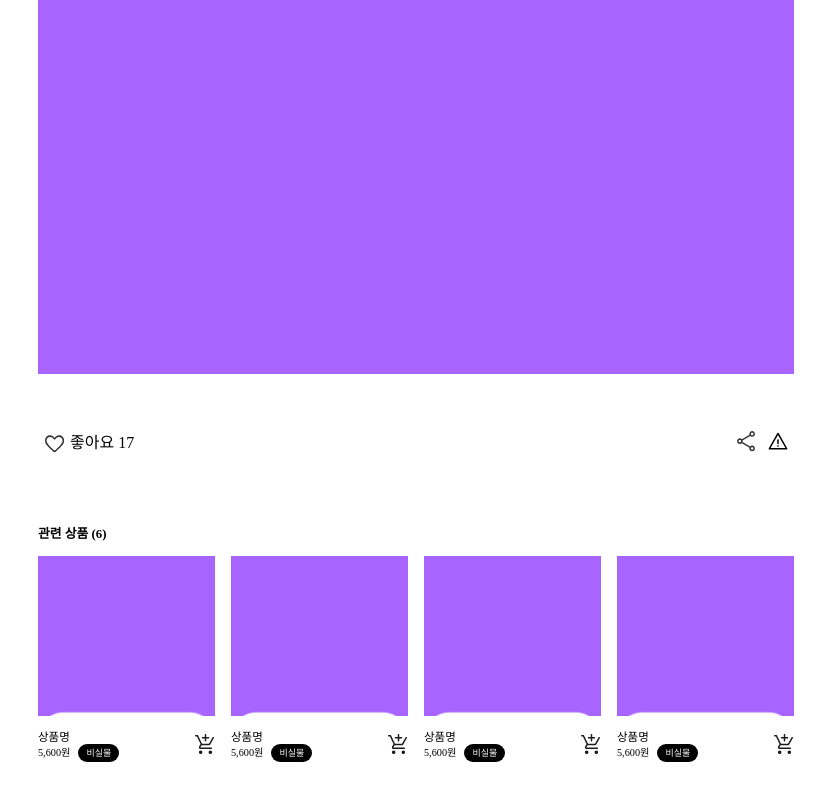
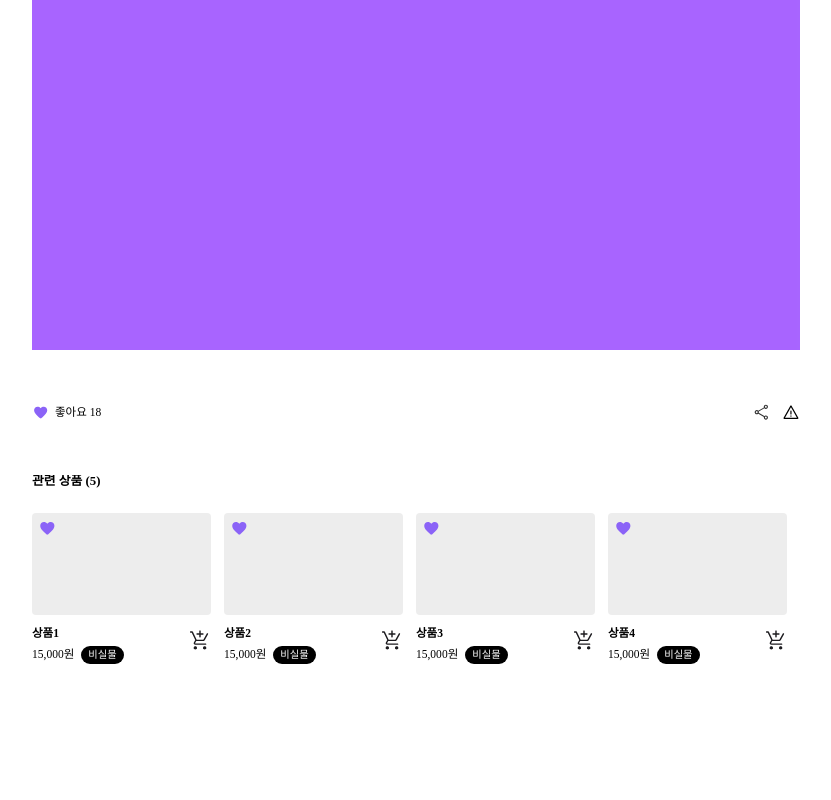
Before and after one commit to 23-2-Media-Project/front, a React (Create React App) app: page /detail in a window 1280 px wide. Shown: the part 1444-2244 px from the top of the page, without its empty margins (224-1055 px from the left). After the commit the page ends 2210 px from the top, so only its background shows below. Built offline with nearby package versions, Linux system fonts and the light colour scheme; a web font is replaced by a local one.

Commit message:
html&css: 전시 상세 페이지 스타일 수정

```diff
--- a/src/pages/ExhibitionDetailPage.jsx
+++ b/src/pages/ExhibitionDetailPage.jsx
@@ -1,12 +1,40 @@
-import { ReactComponent as FavoriteIC } from "../assets/icons/favorite.svg";
-import imgUrl from "../assets/testImg.png";
+import { useCallback, useState } from "react";
+
 import "../styles/ExhibitionDetailPage.scss";
-// import { ReactComponent as FavoritePurpleIc } from "../assets/icons/favorite-purple.svg";
+
 import { ReactComponent as ShoppingCart } from "../assets/icons/add_shopping_cart.svg";
 import { ReactComponent as ShareIC } from "../assets/icons/share.svg";
 import { ReactComponent as WarningIC } from "../assets/icons/warning.svg";
+import { ReactComponent as FaveActiveSvg } from "../assets/icons/favorite-purple.svg";
+import { ReactComponent as FavoriteIC } from "../assets/icons/favorite.svg";
+import { ReactComponent as CartSvg } from "../assets/icons/cart.svg";
+
+import imgUrl from "../assets/testImg.png";
+
+import AddCartModal from "../components/common/AddCartModal";
 
 const ExhibitionDetailPage = () => {
+  const [clickFavIcon, setClickFavIcon] = useState(false);
+
+  // 좋아요 버튼 클릭 관련
+  const [clickTimes, setClickTimes] = useState(0);
+  const handleClick = useCallback(
+    (e) => {
+      const elmClassList = e.target.classList.value.split(" ");
+      if (!elmClassList.includes("clicked")) {
+        e.target.classList.add("clicked");
+        setClickTimes(clickTimes + 1);
+      } else if (elmClassList.includes("clicked")) {
+        e.target.classList.remove("clicked");
+        setClickTimes(clickTimes - 1);
+      }
+    },
+    [clickTimes]
+  );
+
+  // 장바구니 버튼 클릭 여부
+  const [clickCart, setClickCart] = useState(false);
+
   return (
     <article className="exhibition-detail-container">
       <div className="detail-wrapper">
@@ -16,7 +44,7 @@ const ExhibitionDetailPage = () => {
             <span className="writer">작성자</span>
           </div>
           <div className="default-info-right">
-            <span>작성 날짜</span>
+            <span className="date">2023.09.08</span>
             <span className="keyword">#선택 분야</span>
             <span className="keyword">#선택 주제</span>
           </div>
@@ -55,78 +83,57 @@ const ExhibitionDetailPage = () => {
           <img src={imgUrl} alt="" className="artwork-img" />
         </section>
         <section className="icon-wrapper">
-          <div className="icon-left">
-            <FavoriteIC className="icon" />
-            <span>좋아요 17</span>
+          <div
+            className="icon-left"
+            onClick={() => setClickFavIcon(!clickFavIcon)}
+          >
+            {clickFavIcon ? (
+              <FavoriteIC className="icon" style={{ width: "1.3vw" }} />
+            ) : (
+              <FaveActiveSvg className="icon" style={{ width: "1.3vw" }} />
+            )}
+            <span className="text">
+              {clickFavIcon ? "좋아요 17" : "좋아요 18"}
+            </span>
           </div>
-          <div className="icon-rignt">
-            <ShareIC className="icon" />
-            <WarningIC className="icon" />
+          <div className="icon-right">
+            <ShareIC className="icon" style={{ width: "1.3vw" }} />
+            <WarningIC className="icon" style={{ width: "1.4vw" }} />
           </div>
         </section>
-        <section className="related-goods-list">
-          <div className="related-title">관련 상품 (6)</div>
-          <div className="goods-list">
-            <div className="each-goods">
-              <img src={imgUrl} alt="" />
-              <div className="goods-info-section">
-                <div className="info-left">
-                  <span className="goods-title">상품명</span>
-                  <div className="goods-info">
-                    <span className="price">5,600원</span>
-                    <span className="real-or-not">비실물</span>
+        <section className="related-goods-section">
+          <div className="related-title">
+            관련 상품 ({wishListItems.length})
+          </div>
+          <div className="related-goods-wrap">
+            {wishListItems.map((item, index) => {
+              return (
+                <div key={index} className="item-wrap">
+                  <div className="item-img">
+                    <FaveActiveSvg
+                      onClick={handleClick}
+                      className="favorite-icon"
+                      style={{ width: "1.4vw" }}
+                    />
+                  </div>
+                  <div className="item-content-wrap">
+                    <div className="left-content-wrap">
+                      <div className="name">{item?.name}</div>
+                      <div className="price-real">
+                        <div className="price">{item?.price}</div>
+                        <div className="real">{item?.real}</div>
+                      </div>
+                    </div>
+                    <CartSvg
+                      className="cart-icon"
+                      style={{ width: "1.8vw" }}
+                      onClick={() => setClickCart(true)}
+                    />
                   </div>
                 </div>
-                <div className="add-cart">
-                  <ShoppingCart />
-                </div>
-              </div>
-            </div>
-            <div className="each-goods">
-              <img src={imgUrl} alt="" />
-              <div className="goods-info-section">
-                <div className="info-left">
-                  <span className="goods-title">상품명</span>
-                  <div className="goods-info">
-                    <span className="price">5,600원</span>
-                    <span className="real-or-not">비실물</span>
-                  </div>
-                </div>
-                <div className="add-cart">
-                  <ShoppingCart />
-                </div>
-              </div>
-            </div>
-            <div className="each-goods">
-              <img src={imgUrl} alt="" />
-              <div className="goods-info-section">
-                <div className="info-left">
-                  <span className="goods-title">상품명</span>
-                  <div className="goods-info">
-                    <span className="price">5,600원</span>
-                    <span className="real-or-not">비실물</span>
-                  </div>
-                </div>
-                <div className="add-cart">
-                  <ShoppingCart />
-                </div>
-              </div>
-            </div>
-            <div className="each-goods">
-              <img src={imgUrl} alt="" />
-              <div className="goods-info-section">
-                <div className="info-left">
-                  <span className="goods-title">상품명</span>
-                  <div className="goods-info">
-                    <span className="price">5,600원</span>
-                    <span className="real-or-not">비실물</span>
-                  </div>
-                </div>
-                <div className="add-cart">
-                  <ShoppingCart />
-                </div>
-              </div>
-            </div>
+              );
+            })}
+            {clickCart && <AddCartModal setClickCart={setClickCart} />}
           </div>
         </section>
       </div>
@@ -135,3 +142,31 @@ const ExhibitionDetailPage = () => {
 };
 
 export default ExhibitionDetailPage;
+
+const wishListItems = [
+  {
+    name: "상품1",
+    price: "15,000원",
+    real: "비실물",
+  },
+  {
+    name: "상품2",
+    price: "15,000원",
+    real: "비실물",
+  },
+  {
+    name: "상품3",
+    price: "15,000원",
+    real: "비실물",
+  },
+  {
+    name: "상품4",
+    price: "15,000원",
+    real: "비실물",
+  },
+  {
+    name: "상품5",
+    price: "15,000원",
+    real: "비실물",
+  },
+];
--- a/src/styles/ExhibitionDetailPage.scss
+++ b/src/styles/ExhibitionDetailPage.scss
@@ -8,7 +8,7 @@
   min-height: 100vh;
   max-height: max-content;
   background-color: #fff;
-  padding: 140px 100px 50px;
+  padding: 10vw 20vw 5vw;
   box-sizing: border-box;
 
   .detail-wrapper {
@@ -17,27 +17,27 @@
     align-items: center;
     margin: 2vw auto;
     height: 100%;
-    width: 70%;
-    gap: 1.5rem;
+    width: 100%;
+    gap: 2vw;
 
     .default-info {
       display: flex;
       justify-content: space-between;
       align-items: center;
       width: 100%;
-      margin-bottom: 1rem;
+      margin-bottom: 1.5vw;
 
       .default-info-left {
         display: flex;
         flex-direction: column;
-        gap: 1rem;
+        gap: 0.8vw;
 
         .title {
           font-size: 1.1vw;
           font-weight: 600;
         }
         .writer {
-          font-size: 0.9vw;
+          font-size: 1vw;
           font-weight: 500;
         }
       }
@@ -46,13 +46,18 @@
         display: flex;
         flex-direction: column;
         align-items: flex-end;
-        gap: 0.7rem;
+        gap: 0.7vw;
         font-size: 0.8vw;
 
+        .date {
+          font-size: 0.9vw;
+          font-weight: 500;
+        }
         .keyword {
-          padding: 0.4rem 1rem;
+          padding: 0.4vw 0.8vw;
           border: 1px solid #000000;
           border-radius: 3rem;
+          font-weight: 500;
         }
       }
     }
@@ -61,17 +66,16 @@
       display: flex;
       flex-direction: column;
       width: 100%;
-      gap: 0.8rem;
-      margin-bottom: 2rem;
+      gap: 1vw;
+      margin-bottom: 2vw;
 
       .artwork-title {
-        font-size: 0.9vw;
+        font-size: 1vw;
         font-weight: 600;
-        margin-bottom: 0.3rem;
       }
 
       .artwork-explain {
-        font-size: 0.8vw;
+        font-size: 0.9vw;
         line-height: 150%;
         text-wrap: wrap;
       }
@@ -89,7 +93,7 @@
       display: flex;
       justify-content: space-between;
       align-items: center;
-      margin-bottom: 3rem;
+      margin-bottom: 2vw;
 
       .icon {
         width: 2rem;
@@ -100,80 +104,117 @@
       .icon-left {
         display: flex;
         align-items: center;
+        gap: 0.5vw;
+        font-size: 0.9vw;
+        font-weight: 500;
       }
 
       .icon-right {
         display: flex;
+        width: max-content;
+        gap: 1vw;
       }
     }
+  }
+  .related-goods-section {
+    width: 100%;
+    display: flex;
+    flex-direction: column;
+    flex-wrap: wrap;
+    overflow-x: auto;
+    padding-bottom: 1vw;
 
-    .related-goods-list {
-      width: 100%;
+    .related-title {
+      font-size: 1vw;
+      font-weight: 600;
+      margin-bottom: 2vw;
+    }
+    &::-webkit-scrollbar {
+      display: block;
+    }
+    &::-webkit-scrollbar-thumb {
+      background: rgba($color: #ededed, $alpha: 0.8); /* 스크롤바의 색상 */
+      border-radius: 6.8px;
+      background-clip: padding-box;
+      border-top: 0.4vw solid transparent;
+      border-bottom: 0.4vw solid transparent;
+    }
+    &::-webkit-scrollbar-track {
+      background: transparent;
+    }
+    .related-goods-wrap {
       display: flex;
-      flex-direction: column;
-      gap: 1rem;
+      gap: 1vw;
 
-      .related-title {
-        font-size: 1vw;
-        font-weight: 600;
-      }
+      .item-wrap {
+        position: relative;
+        width: 14vw;
+        display: flex;
+        flex-direction: column;
 
-      .goods-list {
-        width: 100%;
-        display: flex;
-        gap: 1rem;
+        .item-img {
+          cursor: pointer;
+          position: relative;
+          background-color: #ededed;
+          width: 100%;
+          height: 8vw;
+          border-radius: 4px;
 
-        .each-goods {
+          .favorite-icon {
+            position: absolute;
+            z-index: 10;
+            width: max-content;
+            height: max-content;
+            margin: 0.5vw 0 0 0.5vw;
+            background-color: transparent;
+            transition: 0.2s;
+            path {
+              &.clicked {
+                opacity: 0.5;
+                transition: 0.2s;
+              }
+            }
+          }
+        }
+        .item-content-wrap {
+          margin-top: 1vw;
+          width: 100%;
           display: flex;
-          flex-direction: column;
-          gap: 1rem;
-          width: 25%;
+          justify-content: space-between;
 
-          img {
-            width: 100%;
-            height: 10rem;
-            object-fit: cover;
-          }
+          .left-content-wrap {
+            display: flex;
+            flex-direction: column;
+            gap: 0.5vw;
 
-          .goods-info-section {
-            display: flex;
-            justify-content: space-between;
-            align-items: start;
-            width: 100%;
+            .name {
+              font-size: 0.9vw;
+              font-weight: 600;
+            }
+            .price-real {
+              display: flex;
+              align-items: center;
+              gap: 0.5vw;
+              font-size: 0.9vw;
 
-            .info-left {
-              display: flex;
-              flex-direction: column;
-
-              .goods-title {
-                font-size: 0.9vw;
+              .price {
                 font-weight: 500;
               }
-
-              .goods-info {
-                display: flex;
-                align-items: center;
-                gap: 0.5rem;
-
-                .price {
-                  font-size: 0.8vw;
-                  font-weight: 500;
-                }
-
-                .real-or-not {
-                  padding: 0.3rem 0.5rem;
-                  background-color: #000000;
-                  border-radius: 5rem;
-                  color: #fff;
-                  font-size: 0.7vw;
-                }
+              .real {
+                font-size: 0.8vw;
+                padding: 0.3vw 0.6vw;
+                border-radius: 50px;
+                background-color: #000;
+                color: #fff;
               }
             }
+          }
+          .cart-icon {
+            cursor: pointer;
+            transition: 0.1s;
 
-            .add-cart {
-              width: 1.4rem;
-              height: 1.4rem;
-              cursor: pointer;
+            &:hover {
+              opacity: 0.5;
             }
           }
         }
```
